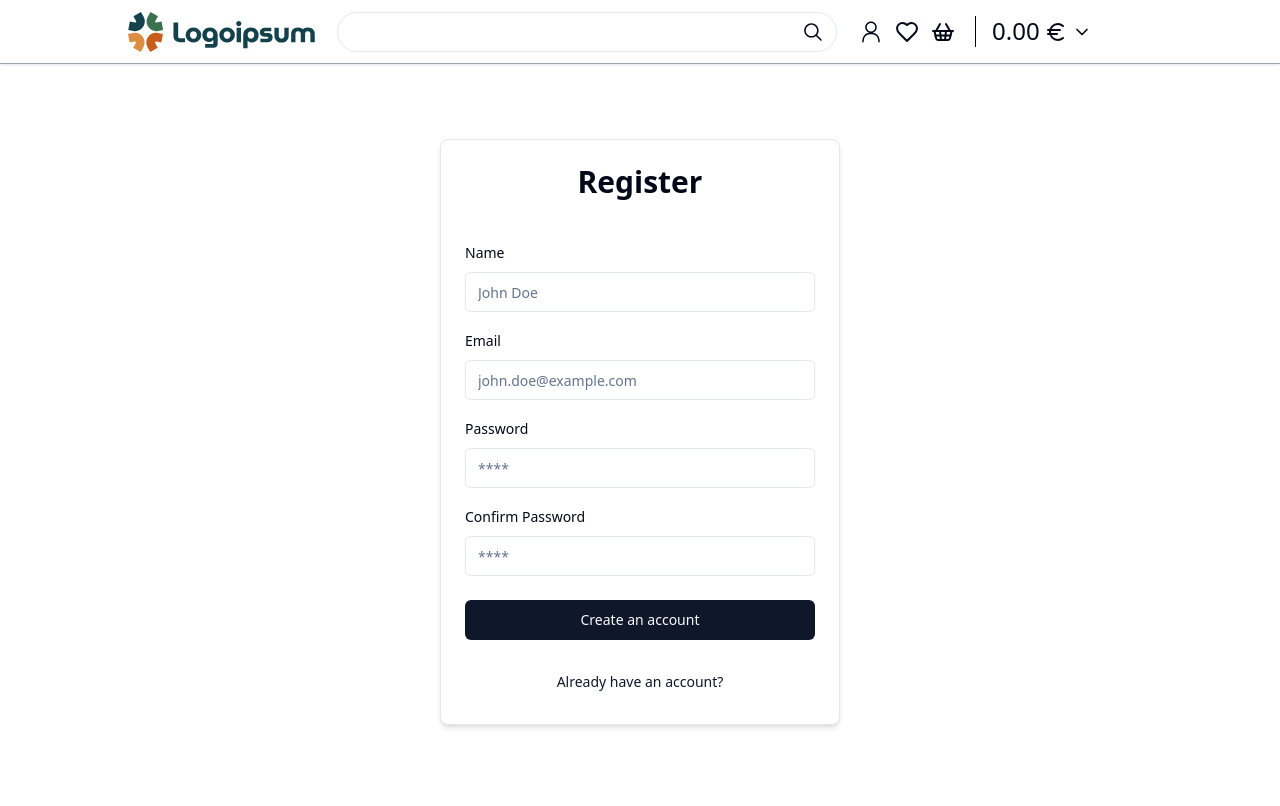
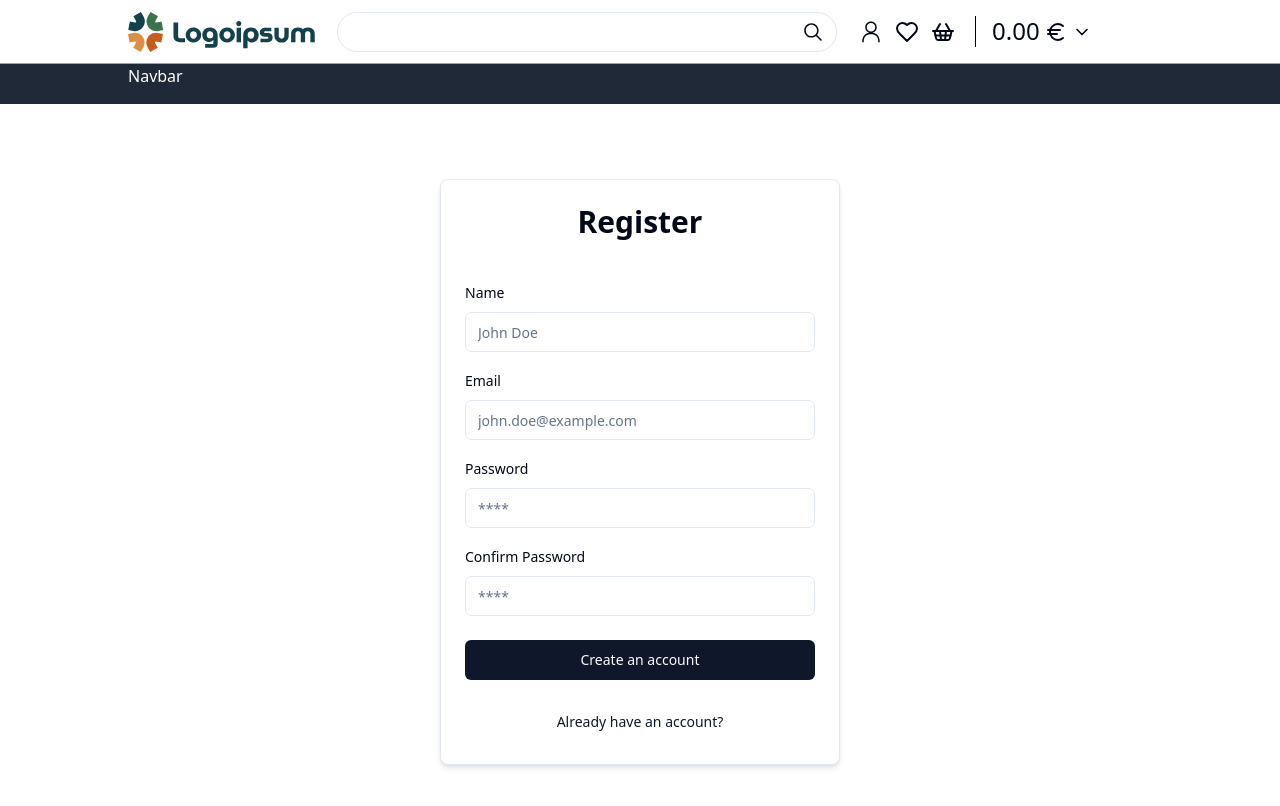
Before and after one commit to teoMarinov/ABCFurniture, a React (Vite) app in the folder client/: page /register in a window 1280 px wide. Shown: the top 806 px of the page. Built offline with nearby package versions, Linux system fonts and the light colour scheme; the HTML template or start-up script is replaced by a standard one.

Commit message:
create navbar

```diff
--- a/client/src/App.tsx
+++ b/client/src/App.tsx
@@ -4,12 +4,14 @@ import Login from "./components/auth/Login";
 import Header from "./components/header/Header";
 import AuthProvider from "./context/AuthProvider";
 import PrivateRoutes from "./context/PrivateRoutes";
+import Navbar from "./components/navbar/Navbar";
 
 export default function Home() {
   return (
     <div className="h-screen">
       <AuthProvider>
         <Header />
+        <Navbar />
         <Routes>
           <Route path="/register" element={<Register />} />
           <Route path="/login" element={<Login />} />
--- /dev/null
+++ b/client/src/components/navbar/Navbar.tsx
@@ -0,0 +1,10 @@
+
+const Navbar = () => {
+    return (
+        <div className="h-10 bg-gray-800 text-white px-32">
+                Navbar
+        </div>
+    );
+};
+
+export default Navbar;
```
